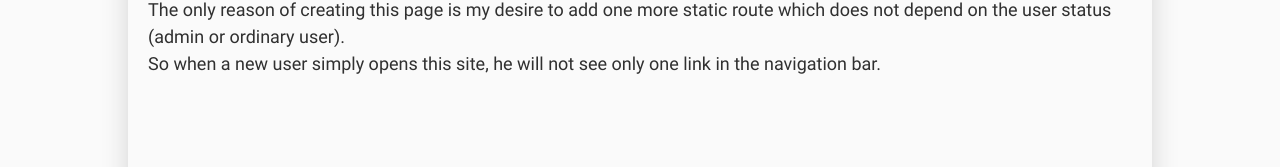
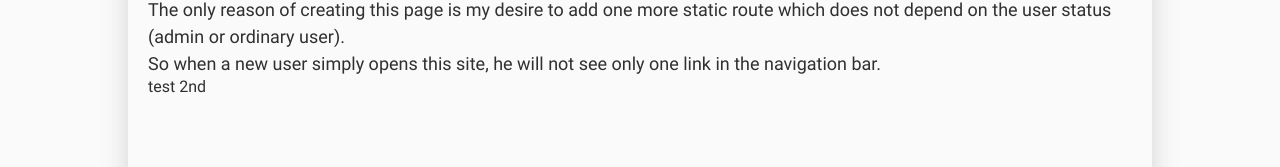
Before and after one commit to yuriy-avdeev/light-users-system, a Vue app: page /about in a window 1280 px wide. Shown: the part 171-338 px from the top of the page. Built offline with nearby package versions, Linux system fonts and the light colour scheme; sample sign-in values are in the browser's storage.

Commit message:
chore: 2nd test

```diff
--- a/src/pages/AboutPage/AboutPage.vue
+++ b/src/pages/AboutPage/AboutPage.vue
@@ -15,6 +15,8 @@
       So when a new user simply opens this site, he will not see only one link in the navigation
       bar.
     </p>
+
+    <p>test 2nd</p>
   </div>
 </template>
 
```
